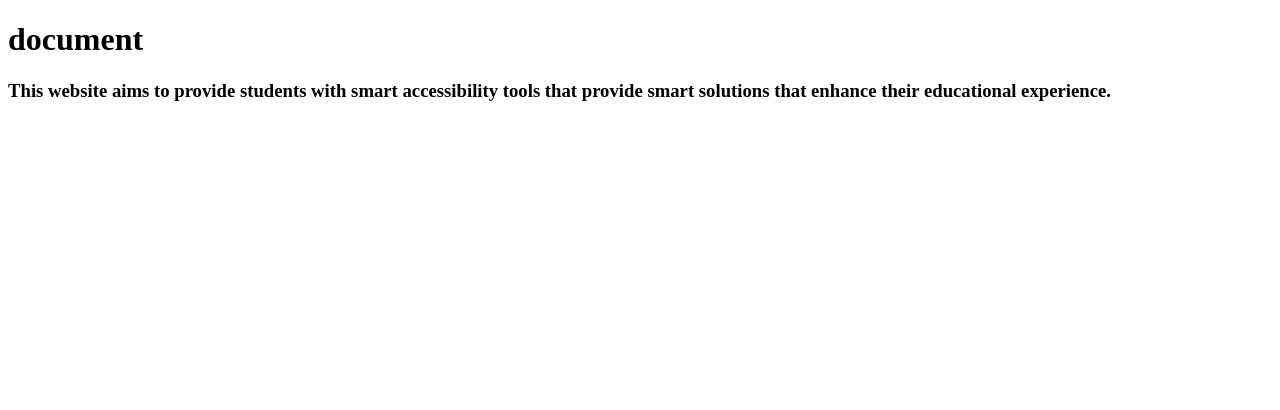
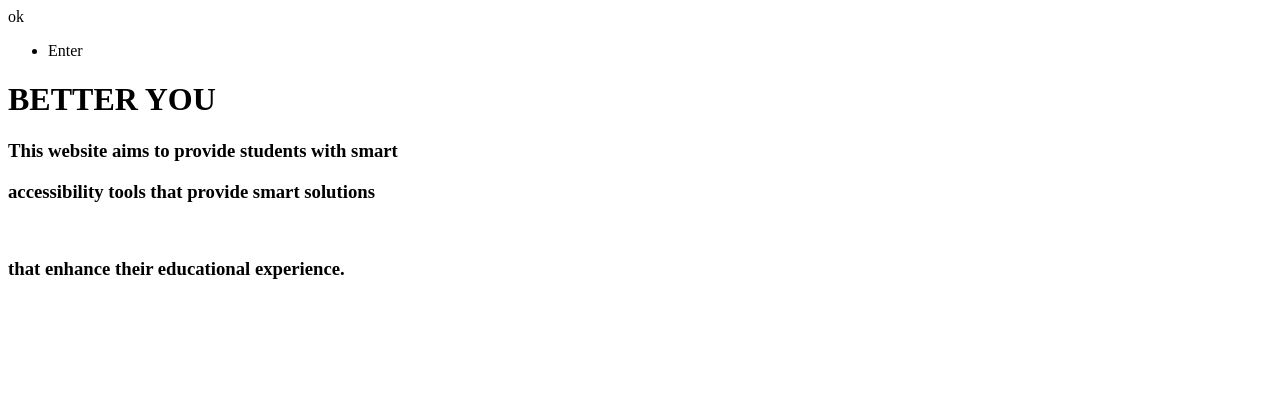
Before and after one commit to bloody-mary2010/project1, a plain HTML site: page index.html in a window 1280 px wide. Drawn offline with Linux system fonts and the light colour scheme.

Commit message:
Update index.html

```diff
--- a/index.html
+++ b/index.html
@@ -1,16 +1,28 @@
 
-        <!DOCTYPE html>
+  <!DOCTYPE html>
         <html lang="en">
-        <head>
+
+            <head>
+             <link rel =“stylesheet“ href=" styles.css">
+
             <meta charset="UTF-8">
             <meta name="viewport" content="width=device-width, initial-scale=1.0">
-            <title><h4>Classic Coder</h4></title>
+            <title><h4>Classic Coders</h4></title>
         </head>
         <body>
-           <h1>document
-              <h3>This website aims to provide students with smart
-                          accessibility tools that provide smart solutions
-                                     that enhance their educational experience.</h3>
+
+            <div class =“banner“>
+
+                                      <div class=”enterbutton”>ok
+                                        <ul>
+                                            <li> <a href+“#“>Enter</a> </li> </ul></div>
+
+<div class=“content”>
+    <h1>BETTER YOU</h1>
+    <h3>This website aims to provide students with smart<?/h3> <br>
+       <h3> accessibility tools that provide smart solutions </h3> <br>
+                   <h3> that enhance their educational experience.</h3> </div>
+                   <br><br><br><br><br><br>
 
         </body>
         </html>
```
